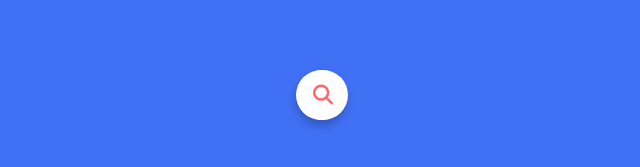
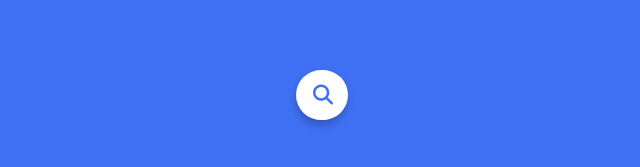
Before and after one commit to Tivotal/Animated-Search-Bar-using-HTML-CSS, a plain HTML site: page index.html in a window 1280 px wide. Shown: the part 305-472 px from the top of the page, 319-959 px from the left. Drawn offline with Linux system fonts and the light colour scheme.

Commit message:
Update styles.css

```diff
--- a/styles.css
+++ b/styles.css
@@ -54,7 +54,7 @@ body{
   height: 100%;
   text-align: center;
   line-height: 50px;
-  color: #FF676D;
+  color: #4070f4;
   font-size: 20px;
   border-radius: 25px;
 }
```
